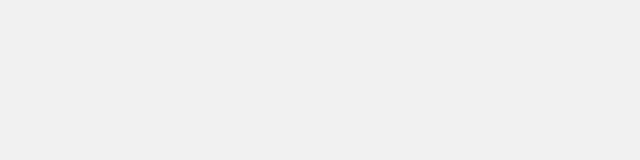
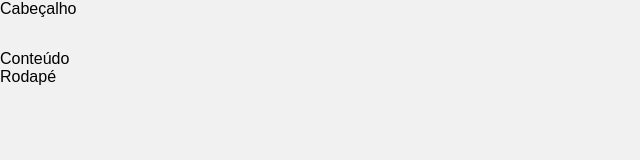
Before and after one commit to Euvickson/alura-store, a plain HTML site: page index.html in a window 1280 px wide. Shown: the whole page, without its empty margins (0-640 px from the left). Drawn offline with Linux system fonts and the light colour scheme.

Commit message:
Definindo layout Base da página, com o grid

```diff
--- a/assets/css/style.css
+++ b/assets/css/style.css
@@ -2,13 +2,22 @@
     background: #f1f1f1;
     display: grid;
     font-family: Arial, Helvetica, sans-serif;
+    grid-template-areas:
+    "cabecalho"
+    "conteudo"
+    "rodape";
+    grid-template-columns: auto;
+    grid-template-rows: 50px auto auto;
 }
 
 .cabecalho {
+    grid-area: cabecalho;
 }
 
 .conteudo {
+    grid-area: conteudo;
 }
 
 .rodape {
+    grid-area: rodape;
 }
--- a/index.html
+++ b/index.html
@@ -10,9 +10,9 @@
     <link href="./assets/css/style.css" rel="stylesheet">
 </head>
 <body class="app">
-    <header class="cabecalho"></header>
-    <main class="conteudo"></main>
-    <footer class="rodape"></footer>
+    <header class="cabecalho">Cabeçalho</header>
+    <main class="conteudo">Conteúdo</main>
+    <footer class="rodape">Rodapé</footer>
     <script src="./assets/js/fontawesome.all.min.js"></script>
 </body>
 </html>
```
